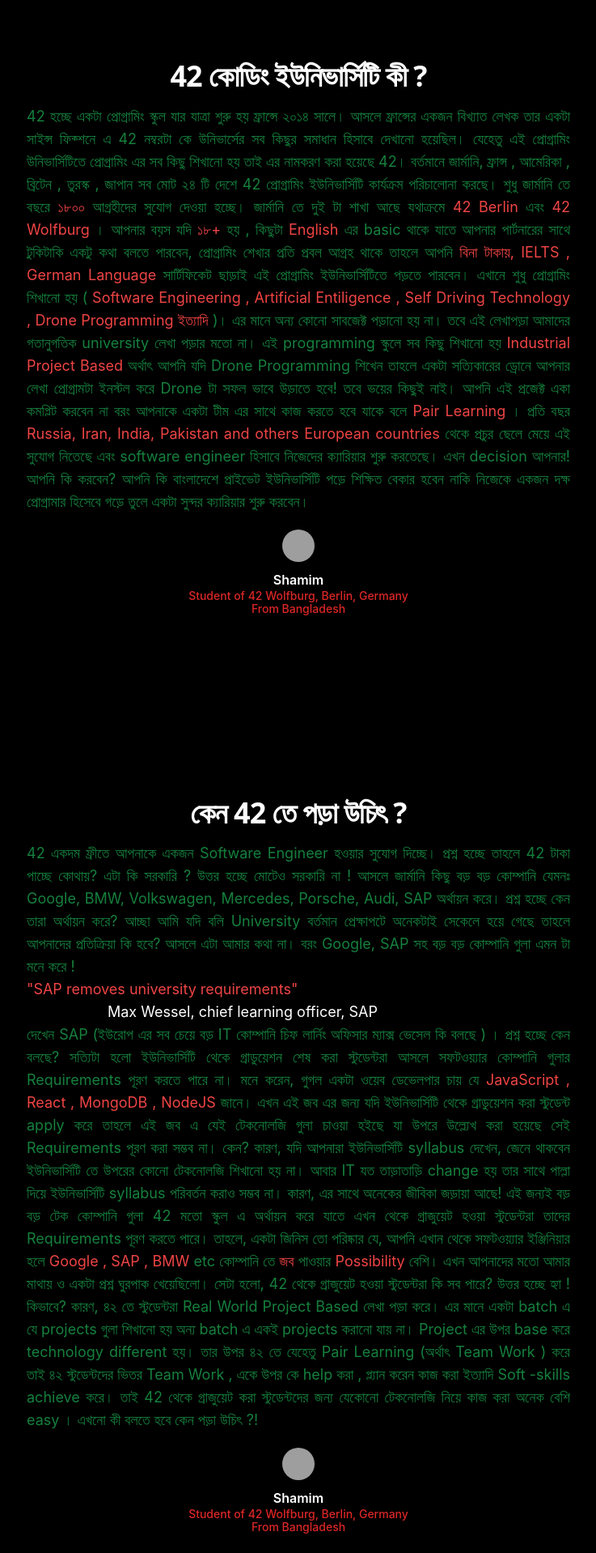
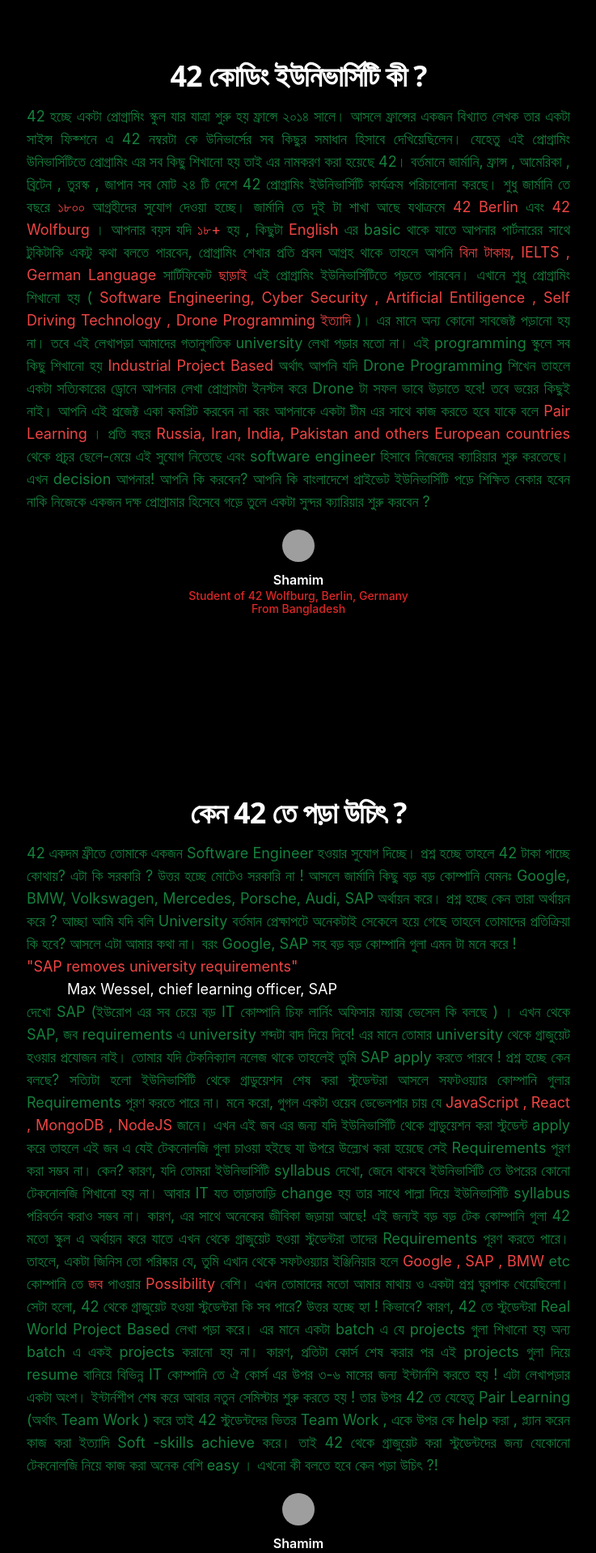
Before and after one commit to anamulislamshamim/42-info-desk-bangla, a React (Create React App) app: page / in a window 1280 px wide. Shown: the part 840-2758 px from the top of the page at 81% size, without its empty margins (271-1008 px from the left). Built offline with nearby package versions, Linux system fonts and the light colour scheme; grey boxes are pictures that could not be loaded.

Commit message:
added visa, additional benefities blog

```diff
--- a/src/pages/Home.jsx
+++ b/src/pages/Home.jsx
@@ -1,8 +1,10 @@
 import React from 'react'
 import About42 from './allAbout42/About42';
+import AdditionalBenifities from './allAbout42/AdditionalBenifities';
 import AdmissionProcess42 from './allAbout42/AdmissionProcess42';
 import CostAndWork from './allAbout42/CostAndWork';
 import DoAlone from './allAbout42/DoAlone';
+import Visa from './allAbout42/Visa';
 import WhatIsPiscine from './allAbout42/WhatIsPiscine';
 import WhoStudyAt42 from './allAbout42/WhoStudyAt42';
 import Why42 from './allAbout42/Why42';
@@ -19,6 +21,8 @@ export const Home = () => {
       <WhatIsPiscine />
       <DoAlone />
       <CostAndWork />
+      <AdditionalBenifities />
+      <Visa />
     </>
   );
 };
--- a/src/pages/allAbout42/About42.jsx
+++ b/src/pages/allAbout42/About42.jsx
@@ -17,19 +17,19 @@ const About42 = () => {
             </a>
           </div>
           <p className="text-base text-green-700 md:text-lg text-justify">
-          42 হচ্ছে  একটা প্রোগ্রামিং স্কুল যার যাত্রা শুরু হয় ফ্রান্সে ২০১৪ সালে। আসলে ফ্রান্সের একজন বিখ্যাত লেখক তার একটা সাইন্স ফিক্শনে এ 42 নম্বরটা কে উনিভার্সের সব কিছুর সমাধান হিসাবে দেখানো হয়েছিল।
+          42 হচ্ছে  একটা প্রোগ্রামিং স্কুল যার যাত্রা শুরু হয় ফ্রান্সে ২০১৪ সালে। আসলে ফ্রান্সের একজন বিখ্যাত লেখক তার একটা সাইন্স ফিক্শনে এ 42 নম্বরটা কে উনিভার্সের সব কিছুর সমাধান হিসাবে দেখিয়েছিলেন।
           যেহেতু এই প্রোগ্রামিং উনিভার্সিটিতে প্রোগ্রামিং এর সব কিছু শিখানো হয় তাই এর নামকরণ করা হয়েছে 42। বর্তমানে জার্মানি, ফ্রান্স , আমেরিকা , ব্রিটেন , তুরস্ক , জাপান সব মোট ২৪ টি দেশে 42 প্রোগ্রামিং ইউনিভার্সিটি কার্যক্রম পরিচালোনা করছে।
           শুধু জার্মানি তে বছরে <span className='text-red-500'>১৮০০</span> আগ্রহীদের সুযোগ দেওয়া হচ্ছে। জার্মানি তে দুই টা শাখা আছে যথাক্রমে <span className='text-red-500'>42 Berlin</span>  এবং <span className='text-red-500'>42 Wolfburg</span> ।
           আপনার বয়স যদি <span className='text-red-500'>১৮+</span> হয় , কিছুটা <span className='text-red-500'>English</span> এর basic  থাকে যাতে আপনার পার্টনারের সাথে টুকিটাকি একটু কথা বলতে পারবেন,
-          প্রোগ্রামিং শেখার প্রতি প্রবল আগ্রহ থাকে তাহলে আপনি <span className='text-red-500'>বিনা টাকায়, IELTS , German Language</span> সার্টিফিকেট ছাড়াই এই প্রোগ্রামিং ইউনিভার্সিটিতে পড়তে পারবেন।
-          এখানে শুধু প্রোগ্রামিং শিখানো হয় ( <span className='text-red-500'>Software Engineering , Artificial  Entiligence , Self Driving Technology , Drone Programming ইত্যাদি</span> )।
+          প্রোগ্রামিং শেখার প্রতি প্রবল আগ্রহ থাকে তাহলে আপনি <span className='text-red-500'>বিনা টাকায়, IELTS , German Language</span> সার্টিফিকেট <span className='text-red-500'>ছাড়াই</span> এই প্রোগ্রামিং ইউনিভার্সিটিতে পড়তে পারবেন।
+          এখানে শুধু প্রোগ্রামিং শিখানো হয় ( <span className='text-red-500'>Software Engineering, Cyber Security , Artificial  Entiligence , Self Driving Technology , Drone Programming ইত্যাদি</span> )।
           এর মানে অন্য কোনো সাবজেক্ট পড়ানো হয় না। তবে এই লেখাপড়া আমাদের গতানুগতিক university লেখা পড়ার মতো না।
           এই programming স্কুলে সব কিছু শিখানো হয় <span className='text-red-500'>Industrial Project Based</span> অর্থাৎ আপনি যদি Drone Programming শিখেন তাহলে
           একটা সত্যিকারের ড্রোনে আপনার লেখা প্রোগ্রামটা ইনস্টল করে Drone টা সফল ভাবে উড়াতে হবে!
          তবে ভয়ের কিছুই নাই। আপনি এই প্রজেক্ট একা কমপ্লিট করবেন না বরং আপনাকে একটা টীম এর সাথে কাজ করতে হবে যাকে বলে <span className='text-red-500'>Pair Learning</span> ।
-         প্রতি বছর <span className='text-red-500'>Russia, Iran, India, Pakistan and others European countries</span> থেকে প্রচুর ছেলে মেয়ে এই সুযোগ নিতেছে এবং software engineer হিসাবে নিজেদের ক্যারিয়ার শুরু করতেছে। এখন decision আপনার!
+         প্রতি বছর <span className='text-red-500'>Russia, Iran, India, Pakistan and others European countries</span> থেকে প্রচুর ছেলে-মেয়ে এই সুযোগ নিতেছে এবং software engineer হিসাবে নিজেদের ক্যারিয়ার শুরু করতেছে। এখন decision আপনার!
          আপনি কি করবেন?
-         আপনি কি বাংলাদেশে প্রাইভেট ইউনিভার্সিটি পড়ে শিক্ষিত বেকার হবেন নাকি নিজেকে একজন দক্ষ প্রোগ্রামার হিসেবে গড়ে তুলে একটা সুন্দর ক্যারিয়ার শুরু করবেন।
+         আপনি কি বাংলাদেশে প্রাইভেট ইউনিভার্সিটি পড়ে শিক্ষিত বেকার হবেন নাকি নিজেকে একজন দক্ষ প্রোগ্রামার হিসেবে গড়ে তুলে একটা সুন্দর ক্যারিয়ার শুরু করবেন ?
           </p>
         </div>
         <div className="mb-10 sm:text-center">
--- a/src/pages/allAbout42/Why42.jsx
+++ b/src/pages/allAbout42/Why42.jsx
@@ -17,21 +17,24 @@ const Why42 = () => {
                     </a>
                 </div>
                 <p className="text-base text-green-700 md:text-lg text-justify">
-                    42 একদম ফ্রীতে আপনাকে একজন Software Engineer হওয়ার সুযোগ দিচ্ছে। প্রশ্ন হচ্ছে তাহলে 42 টাকা পাচ্ছে কোথায়? এটা কি সরকারি ?
+                    42 একদম ফ্রীতে তোমাকে একজন Software Engineer হওয়ার সুযোগ দিচ্ছে। প্রশ্ন হচ্ছে তাহলে 42 টাকা পাচ্ছে কোথায়? এটা কি সরকারি ?
                     উত্তর হচ্ছে মোটেও সরকারি না ! আসলে জার্মানি কিছু বড় বড় কোম্পানি যেমনঃ Google, BMW, Volkswagen, Mercedes, Porsche, Audi, SAP অর্থায়ন করে।
-                    প্রশ্ন হচ্ছে কেন তারা অর্থায়ন করে? আচ্ছা আমি যদি বলি University বর্তমান প্রেক্ষাপটে অনেকটাই সেকেলে হয়ে গেছে তাহলে আপনাদের প্রতিক্রিয়া কি হবে?
+                    প্রশ্ন হচ্ছে কেন তারা অর্থায়ন করে ? আচ্ছা আমি যদি বলি University বর্তমান প্রেক্ষাপটে অনেকটাই সেকেলে হয়ে গেছে তাহলে তোমাদের প্রতিক্রিয়া কি হবে?
                     আসলে এটা আমার কথা না। বরং Google, SAP সহ বড় বড় কোম্পানি গুলা এমন টা মনে করে ! <br/>
-                    <span className='text-red-500'>"SAP removes university requirements"</span> <br/><span className='text-white' style={{"marginLeft":"100px"}}>Max Wessel, chief learning officer, SAP</span><br/>
-                    দেখেন SAP (ইউরোপ এর সব চেয়ে বড় IT কোম্পানি চিফ লার্নিং অফিসার ম্যাক্স ভেসেল কি বলছে ) ।
-                    প্রশ্ন হচ্ছে কেন বলছে? সত্যিটা হলো ইউনিভার্সিটি থেকে গ্রাডুয়েশন শেষ করা স্টুডেন্টরা আসলে সফটওয়্যার কোম্পানি গুলার Requirements পূরণ করতে পারে না। মনে করেন,
+                    <span className='text-red-500'>"SAP removes university requirements"</span> <br/><span className='text-white' style={{"marginLeft":"50px"}}>Max Wessel, chief learning officer, SAP</span><br/>
+                    দেখো SAP (ইউরোপ এর সব চেয়ে বড় IT কোম্পানি চিফ লার্নিং অফিসার ম্যাক্স ভেসেল কি বলছে ) । এখন থেকে SAP,
+                    জব requirements এ university শব্দটা বাদ দিয়ে দিবে! এর মানে তোমার university থেকে গ্রাজুয়েট হওয়ার প্রযোজন নাই। তোমার যদি টেকনিক্যাল নলেজ থাকে তাহলেই তুমি SAP apply করতে পারবে !
+                    প্রশ্ন হচ্ছে কেন বলছে? সত্যিটা হলো ইউনিভার্সিটি থেকে গ্রাডুয়েশন শেষ করা স্টুডেন্টরা আসলে সফটওয়্যার কোম্পানি গুলার Requirements পূরণ করতে পারে না। মনে করো,
                     গুগল একটা ওয়েব ডেভেলপার চায় যে <span className='text-red-500'>JavaScript , React , MongoDB , NodeJS</span> জানে। এখন এই জব এর জন্য যদি ইউনিভার্সিটি থেকে
                     গ্রাডুয়েশন করা স্টুডেন্ট apply করে তাহলে এই জব এ যেই টেকনোলজি গুলা চাওয়া হইছে যা উপরে উল্ল্যেখ করা হয়েছে সেই Requirements পূরণ করা সম্ভব না।
-                    কেন? কারণ, যদি আপনারা ইউনিভার্সিটি syllabus দেখেন, জেনে থাকবেন ইউনিভার্সিটি তে উপরের কোনো টেকনোলজি শিখানো হয় না। আবার IT
+                    কেন? কারণ, যদি তোমরা ইউনিভার্সিটি syllabus দেখো, জেনে থাকবে ইউনিভার্সিটি তে উপরের কোনো টেকনোলজি শিখানো হয় না। আবার IT
                     যত তাড়াতাড়ি change হয় তার সাথে পাল্লা দিয়ে ইউনিভার্সিটি syllabus পরিবর্তন করাও সম্ভব না।
                     কারণ, এর সাথে অনেকের জীবিকা জড়ায়া আছে! এই জন্যই বড় বড় টেক কোম্পানি গুলা 42 মতো স্কুল এ অর্থায়ন করে যাতে এখন থেকে গ্রাজুয়েট হওয়া স্টুডেন্টরা তাদের Requirements পূরণ করতে পারে।
-                    তাহলে, একটা জিনিস তো পরিষ্কার যে, আপনি এখান থেকে সফটওয়্যার ইঞ্জিনিয়ার হলে <span className='text-red-500'>Google , SAP , BMW</span>  etc  কোম্পানি তে <span className='text-red-500'>জব</span> পাওয়ার <span className='text-red-500'>Possibility </span>বেশি।
-                    এখন আপনাদের মতো আমার মাথায় ও একটা প্রশ্ন ঘুরপাক খেয়েছিলো। সেটা হলো, 42 থেকে গ্রাজুয়েট হওয়া স্টুডেন্টরা কি সব পারে? উত্তর হচ্ছে হ্যা !
-                    কিভাবে? কারণ, ৪২ তে স্টুডেন্টরা Real World Project Based লেখা পড়া করে।  এর মানে একটা batch এ যে projects গুলা শিখানো হয় অন্য batch এ একই projects করানো যায় না। Project এর উপর base  করে technology different হয়। তার উপর ৪২ তে যেহেতু Pair  Learning (অর্থাৎ Team  Work ) করে তাই ৪২ স্টুডেন্টদের ভিতর Team Work , একে উপর কে help করা , প্ল্যান করেন কাজ করা ইত্যাদি Soft -skills achieve করে।
+                    তাহলে, একটা জিনিস তো পরিষ্কার যে, তুমি এখান থেকে সফটওয়্যার ইঞ্জিনিয়ার হলে <span className='text-red-500'>Google , SAP , BMW</span>  etc  কোম্পানি তে <span className='text-red-500'>জব</span> পাওয়ার <span className='text-red-500'>Possibility </span>বেশি।
+                    এখন তোমাদের মতো আমার মাথায় ও একটা প্রশ্ন ঘুরপাক খেয়েছিলো। সেটা হলো, 42 থেকে গ্রাজুয়েট হওয়া স্টুডেন্টরা কি সব পারে? উত্তর হচ্ছে হ্যা !
+                    কিভাবে? কারণ, 42 তে স্টুডেন্টরা Real World Project Based লেখা পড়া করে।  এর মানে একটা batch এ যে projects গুলা শিখানো হয় অন্য batch এ
+                    একই projects করানো হয় না। কারণ, প্রতিটা কোর্স শেষ করার পর এই projects গুলা দিয়ে resume বানিয়ে বিভিন্ন IT কোম্পানি তে ঐ কোর্স এর উপর ৩-৬ মাসের জন্য  ইন্টার্নশি করতে হয় !
+                    এটা লেখাপড়ার একটা অংশ। ইন্টার্নশীপ শেষ করে আবার নতুন সেমিস্টার শুরু করতে হয় !  তার উপর 42 তে যেহেতু Pair  Learning (অর্থাৎ Team  Work ) করে তাই 42 স্টুডেন্টদের ভিতর Team Work , একে উপর কে help করা , প্ল্যান করেন কাজ করা ইত্যাদি Soft -skills achieve করে।
                     তাই 42 থেকে গ্রাজুয়েট করা স্টুডেন্টদের জন্য যেকোনো টেকনোলজি নিয়ে কাজ করা অনেক বেশি easy ।
                     এখনো কী বলতে হবে কেন পড়া উচিৎ ?!
                 </p>
```
Also changed, not shown: src/pages/allAbout42/AdditionalBenifities.jsx (added, +57 -0 lines), src/pages/allAbout42/Visa.jsx (added, +59 -0 lines).
